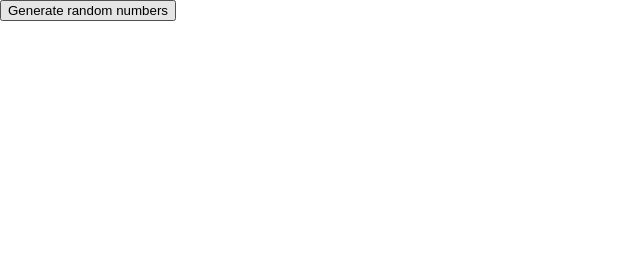
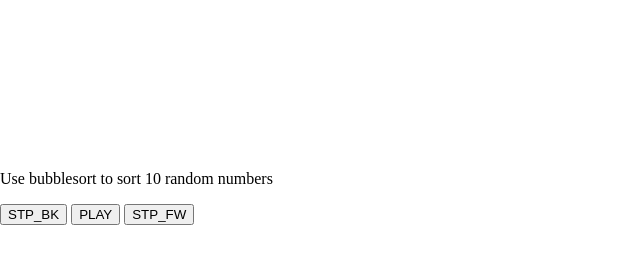
Before and after one commit to ratherlongname/sorting-visualizer, a plain HTML site: page index.html in a window 1280 px wide. Shown: the whole page, without its empty margins (0-640 px from the left). Drawn offline with Linux system fonts and the light colour scheme.

Commit message:
Redo layout of page to use flexbox

```diff
--- a/index.html
+++ b/index.html
@@ -15,22 +15,18 @@
 <body>
     <script type="text/javascript" src="sorting-visualizer.js"></script>
 
-    <div width=100% id="controls">
-        <!--controls to choose numbers, make and step through visualization.-->
-
-        <button onclick="generate_numbers()">Generate random numbers</button>
+    <div class="page">
+        <svg></svg>
+        <div class="array"></div>
     </div>
 
-    <div width=100% id="unsorted">
-        <!--unsorted array of integer here. centre aligned-->
-    </div>
-
-    <div width=100% id="visualization">
-        <!--visualization svg comes here-->
-    </div>
-
-    <div width=100% id="sorted">
-        <!--final sorted array comes here-->
+    <div class="controls-container">
+        <p>Use bubblesort to sort 10 random numbers</p>
+        <div class="play-pause-container">
+            <button class="step-back">STP_BK</button>
+            <button class="play-pause">PLAY</button>
+            <button class="step-forward">STP_FW</button>
+        </div>
     </div>
 
 </body>
```
